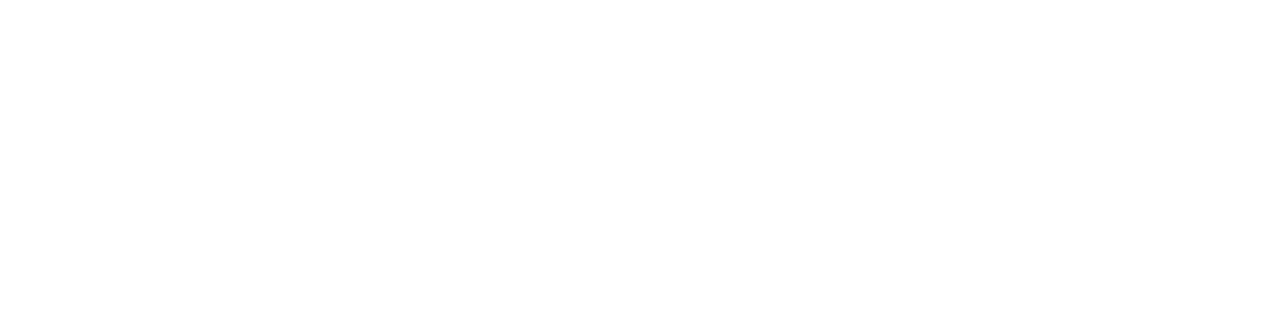
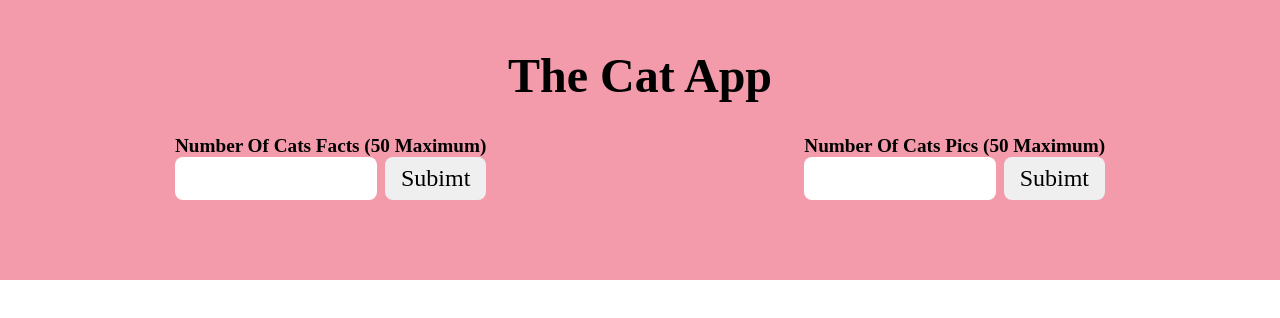
Before and after one commit to 34ERAT/cats-app, a website built with Vite: page index.html in a window 1280 px wide. Built offline with nearby package versions, Linux system fonts and the light colour scheme.

Commit message:
add styles form the form

```diff
--- a/index.html
+++ b/index.html
@@ -7,6 +7,27 @@
     <title>Cats App</title>
   </head>
   <body>
+    <form class="form">
+      <h1>The cat app</h1>
+      <div>
+        <div class="form-catfacts">
+          <h2>number of cats facts (50 maximum)</h2>
+          <div>
+            <input id="factsNum" class="catnumInput" type="number" />
+            <button id="getFactsBtn" class="btnsubimt">Subimt</button>
+          </div>
+        </div>
+
+        <div class="form-catpics">
+          <h2>number of cats pics (50 maximum)</h2>
+          <div>
+            <input id="picsNum" class="catnumInput" type="number" />
+            <button id="getpicsBtn" class="btnsubimt">Subimt</button>
+          </div>
+        </div>
+      </div>
+    </form>
+    <div class="result"></div>
     <script type="module" src="/src/main.js"></script>
   </body>
 </html>
--- a/src/style.css
+++ b/src/style.css
@@ -14,3 +14,47 @@
 body {
   font-size: 62.5%;
 }
+
+.form {
+  background: var(--color-pink);
+  display: flex;
+  text-transform: capitalize;
+  flex-direction: column;
+  justify-content: center;
+  align-items: center;
+  padding-block: 3rem;
+}
+.form h1 {
+  font-size: 3rem;
+}
+.form > div {
+  width: 100%;
+  display: flex;
+  justify-content: space-around;
+  padding: 2rem 1rem;
+}
+.form-catfacts h2,
+.form-catpics h2 {
+  font-size: 1.2rem;
+}
+.form-catfacts div,
+.form-catpics div {
+  display: flex;
+  gap: 0.5rem;
+  align-items: center;
+}
+.catnumInput {
+  font: inherit;
+  padding: 1rem 2rem;
+  width: 70%;
+  border-radius: 0.5rem;
+  border-color: transparent;
+  border: none;
+}
+.btnsubimt {
+  font: inherit;
+  font-size: 1.5rem;
+  padding: 0.5rem 1rem;
+  border-radius: 0.5rem;
+  border: none;
+}
```
